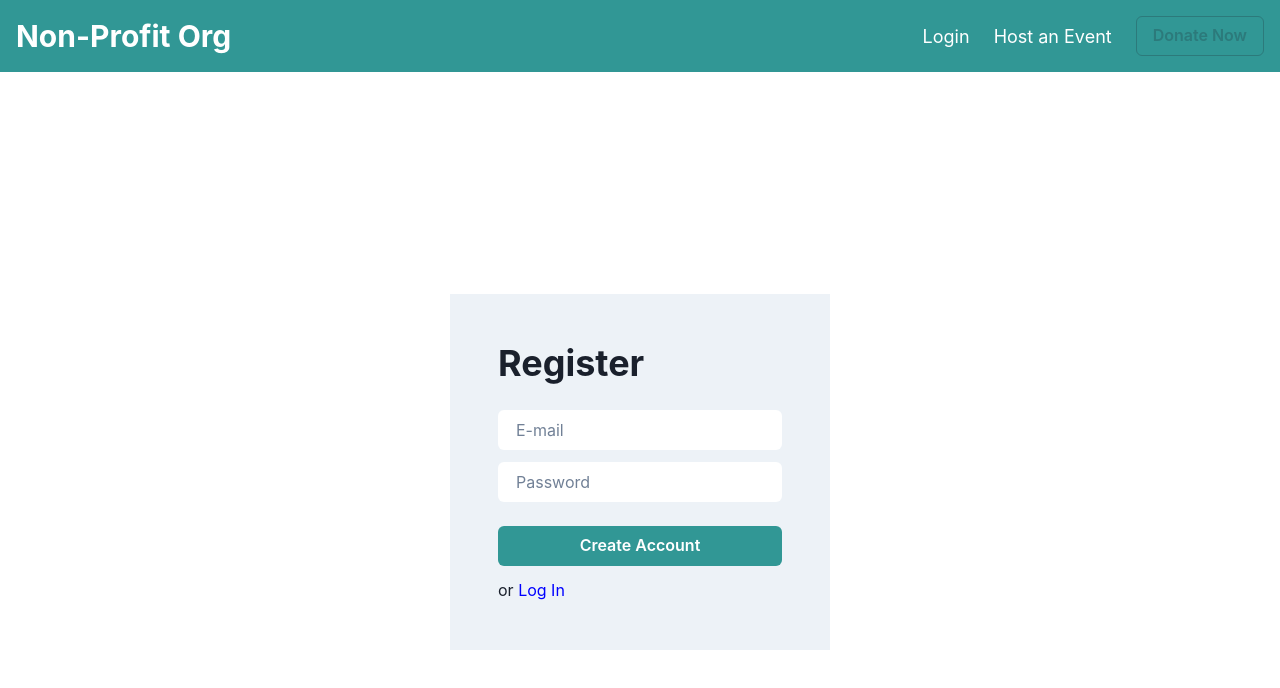
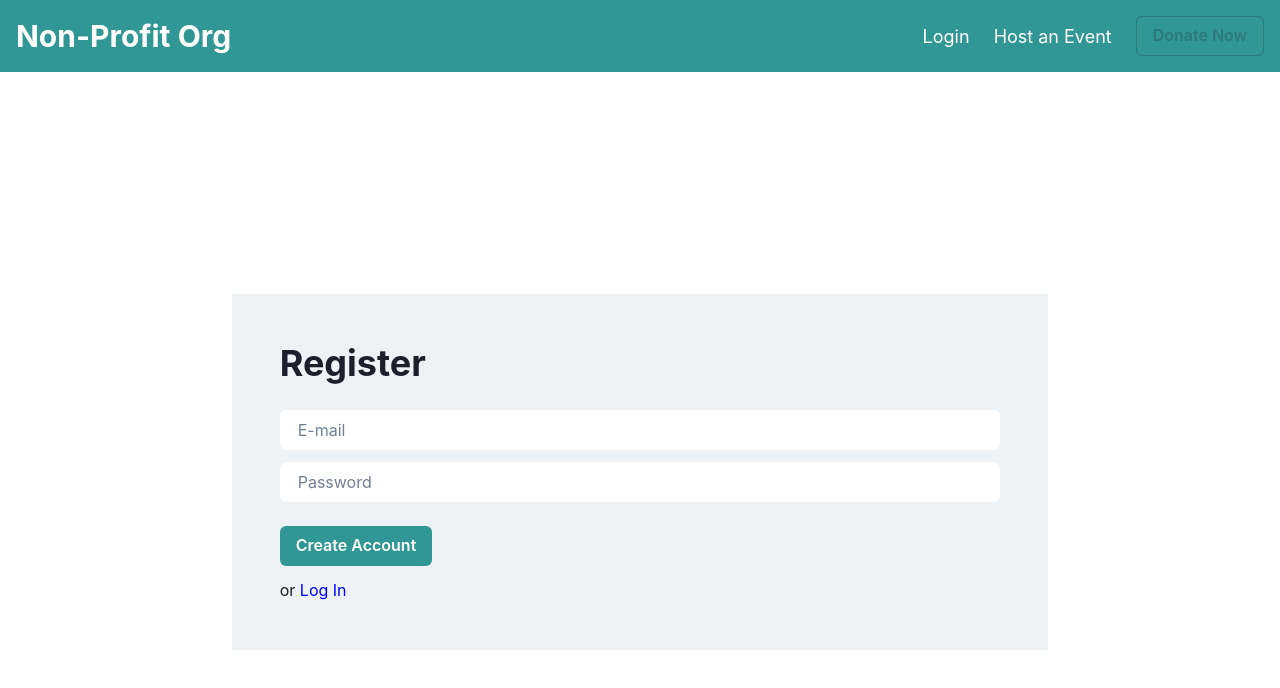
Before and after one commit to ka-rl/group32project, a React (Vite) app in the folder frontend/: page /register in a window 1280 px wide. Shown: the top 688 px of the page. Built offline with nearby package versions, Linux system fonts and the light colour scheme.

Commit message:
register/login forms

```diff
--- /dev/null
+++ b/frontend/context/AuthContext.jsx
@@ -0,0 +1,28 @@
+import { createContext, useReducer } from 'react'
+
+export const AuthContext = createContext()
+
+export const authReducer = (state, action) => {
+    switch (action.type) {
+        case 'LOGIN':
+            return { user: action.payload }
+        case 'LOGOUT':
+            return { user: null }
+        default:
+            return state
+    }
+}
+
+export const AuthContextProvider = ({children}) => {
+    const [state, dispatch] = useReducer(authReducer, {
+        user: null
+    })
+
+    console.log('AuthContext state: ', state)
+
+    return (
+        <AuthContext.Provider value={{...state, dispatch}}>
+            { children }
+        </AuthContext.Provider>
+    )
+}
--- a/frontend/src/main.jsx
+++ b/frontend/src/main.jsx
@@ -2,14 +2,17 @@ import { StrictMode } from 'react';
 import { createRoot } from 'react-dom/client';
 import App from './App.jsx';
 import { ChakraProvider } from '@chakra-ui/react';
-import { BrowserRouter } from 'react-router-dom'
+import { BrowserRouter } from 'react-router-dom';
+import { AuthContextProvider } from '../context/AuthContext';
 
 createRoot(document.getElementById('root')).render(
   <StrictMode>
-    <BrowserRouter>
-      <ChakraProvider>
-          <App />
-      </ChakraProvider>
-    </BrowserRouter>
+    <AuthContextProvider>
+      <BrowserRouter>
+        <ChakraProvider>
+            <App />
+        </ChakraProvider>
+      </BrowserRouter>
+    </AuthContextProvider>
   </StrictMode>,
 )
--- a/frontend/src/pages/Login.jsx
+++ b/frontend/src/pages/Login.jsx
@@ -1,5 +1,6 @@
 
 import React from 'react';
+import { useState } from 'react';
 import {
   Flex,
   Heading,
@@ -19,6 +20,14 @@ const Login = () => {
   const { toggleColorMode } = useColorMode();
   const formBackground = useColorModeValue('gray.100', 'gray.700');
 
+  const [email, setEmail] = useState('')
+  const [password, setPassword] = useState('')
+
+  const handleSubmit = async () => {
+    e.preventDefault()
+    console.log(email,password)
+  }
+
   return (
     <Flex h="100vh" alignItems="center" justifyContent="center">
       <Flex
@@ -27,12 +36,15 @@ const Login = () => {
         p={12}
       >
         <Heading mb={6}>Log In</Heading>
+        <form onSubmit={handleSubmit}>
           <Input
             placeholder="E-mail"
             type="email"
             variant="filled"
             background="white"
             mb={3}
+            onChange={(e) => setEmail(e.target.value)}
+            value={email}
           />
           <Input
             placeholder="Password"
@@ -40,10 +52,13 @@ const Login = () => {
             variant="filled"
             background="white"
             mb={6}
+            onChange={(e) => setPassword(e.target.value)}
+            value={password}
           />
-        <Button colorScheme="teal" mb={3}>
+          <Button colorScheme="teal" mb={3} type="submit">
             Log In
           </Button>
+        </form>
         <Text>
             or <ChakraLink as={RouterLink} to="/register" color="blue">Create an Account</ChakraLink>
         </Text>
--- a/frontend/src/pages/Register.jsx
+++ b/frontend/src/pages/Register.jsx
@@ -1,5 +1,6 @@
 
 import React from 'react';
+import { useState } from 'react'
 import {
   Flex,
   Heading,
@@ -19,6 +20,14 @@ const Register = () => {
   const { toggleColorMode } = useColorMode();
   const formBackground = useColorModeValue('gray.100', 'gray.700');
 
+  const [email, setEmail] = useState('')
+  const [password, setPassword] = useState('')
+
+  const handleSubmit = async () => {
+    e.preventDefault()
+    console.log(email,password)
+  }
+
   return (
     <Flex h="100vh" alignItems="center" justifyContent="center">
       <Flex
@@ -27,12 +36,15 @@ const Register = () => {
         p={12}
       >
         <Heading mb={6}>Register</Heading>
+        <form onSubmit={handleSubmit}>
           <Input
             placeholder="E-mail"
             type="email"
             variant="filled"
             background="white"
             mb={3}
+            onChange={(e) => setEmail(e.target.value)}
+            value={email}
           />
           <Input
             placeholder="Password"
@@ -40,10 +52,13 @@ const Register = () => {
             variant="filled"
             background="white"
             mb={6}
+            onChange={(e) => setPassword(e.target.value)}
+            value={password}
           />
-        <Button colorScheme="teal" mb={3}>
+          <Button colorScheme="teal" mb={3} type='submit'>
             Create Account
           </Button>
+        </form>
         <Text>
             or <ChakraLink as={RouterLink} to="/login" color="blue">Log In</ChakraLink>
         </Text>
```
Also changed, not shown: frontend/hooks/useAuthContext.js (added, +12 -0 lines), 1 other file (tests, documents, lock files or other folders). Lines whose indentation alone changed are shown as unchanged.
